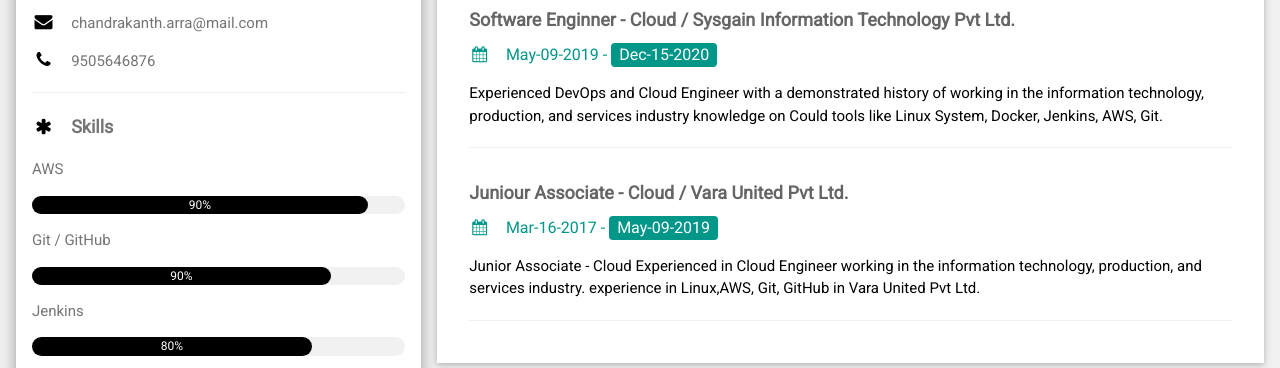
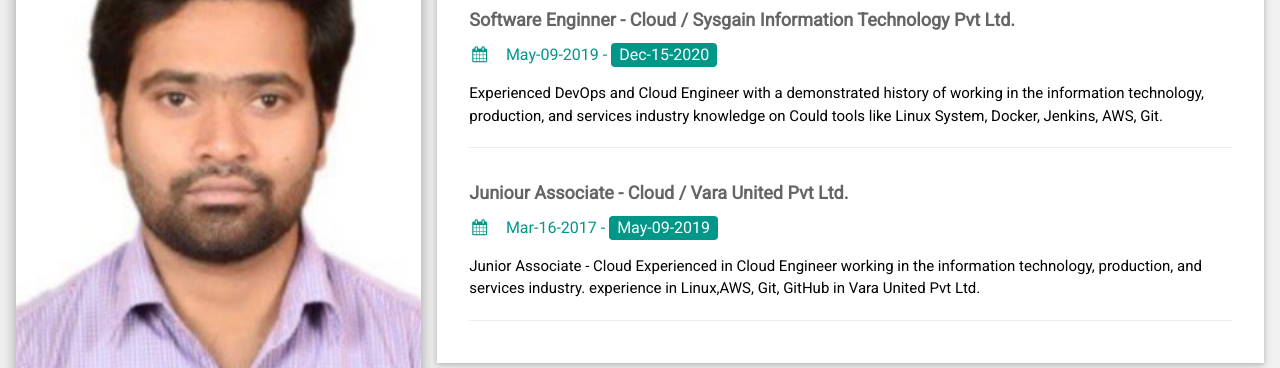
Before and after one commit to ChandrakanthArra/My-Website, a plain HTML site: page index.html in a window 1280 px wide. Shown: the part 117-485 px from the top of the page. Drawn offline with nearby package versions, Linux system fonts and the light colour scheme.

Commit message:
Update index.html

```diff
--- a/index.html
+++ b/index.html
@@ -22,7 +22,7 @@
 
       <div class="w3-white w3-text-grey w3-card-4">
         <div class="w3-display-container">
-          <img src="/w3images/avatar_hat.jpg" style="width:100%" alt="Avatar">
+          <img src="/Images/ChandHU.jpg" style="width:100%" alt="Avatar">
           <div class="w3-display-bottomleft w3-container w3-text-black">
             <h2>CHANDRAKANTH ARRA</h2>
           </div>
```
